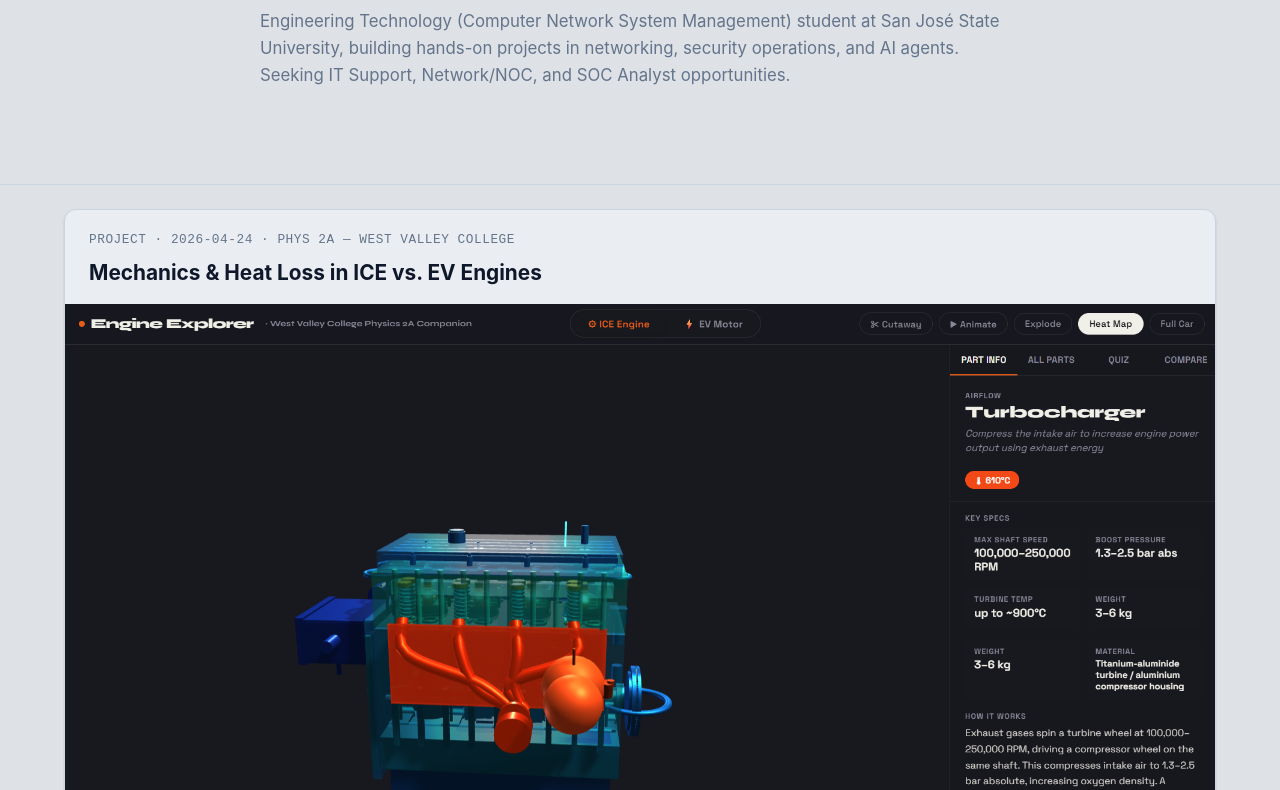
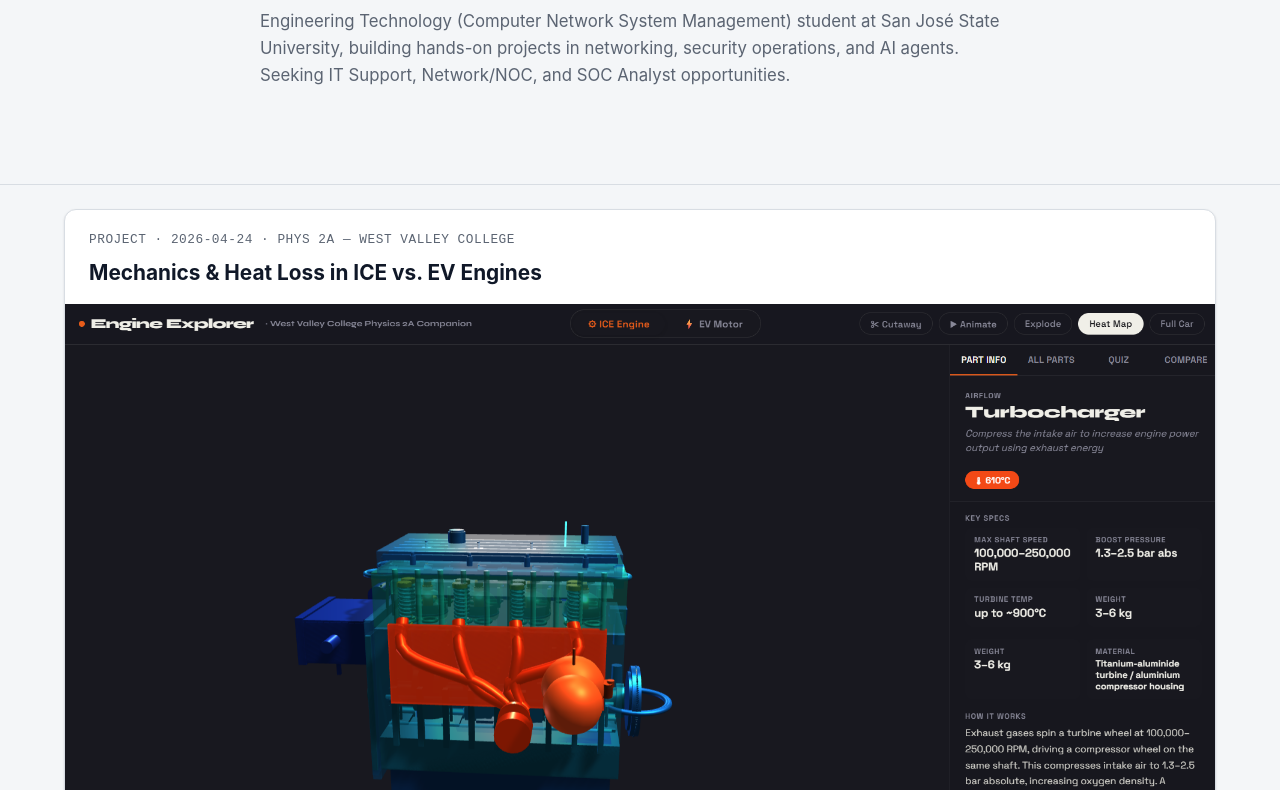
Before and after one commit to jaredlomeli-sjsu/jared-lomeli-portfolio, a website: page index.html in a window 1280 px wide. Shown: the part 230-1020 px from the top of the page. Drawn offline with Linux system fonts and the light colour scheme.

Commit message:
Adopt "Signal Blue" color direction
Swaps the near-desaturated navy (#1e3a5f, which read as gray at small
sizes) for a genuinely saturated blue (#2563eb), and moves cards to
pure white against a cooler, slightly lighter page background instead
of two shades of the same gray. One of three directions proposed for
review; keeps the existing corporate-clean structure and typography,
just turns up contrast and saturation on the one accent already in use.

```diff
--- a/style.css
+++ b/style.css
@@ -1,15 +1,15 @@
 :root {
-  /* Design Tokens */
-  --bg-primary: #dee2e6;
-  --bg-surface: #eaeef2;
-  --bg-surface-hover: #e2e8f0;
-  --text-main: #0f172a;
-  --text-muted: #64748b;
+  /* Design Tokens — "Signal Blue" */
+  --bg-primary: #f4f6f8;
+  --bg-surface: #ffffff;
+  --bg-surface-hover: #eef1f4;
+  --text-main: #101828;
+  --text-muted: #5b6472;
   --text-on-accent: #ffffff;
-  --accent-color: #1e3a5f;
-  --accent-color-hover: #16304a;
-  --accent-glow: rgba(30, 58, 95, 0.08);
-  --border-color: #cbd5e1;
+  --accent-color: #2563eb;
+  --accent-color-hover: #1d4ed8;
+  --accent-glow: rgba(37, 99, 235, 0.1);
+  --border-color: #d8dde3;
   --shadow-card:
     0 1px 3px rgba(15, 23, 42, 0.08), 0 1px 2px rgba(15, 23, 42, 0.04);
   --shadow-card-hover: 0 8px 20px rgba(15, 23, 42, 0.1);
```
